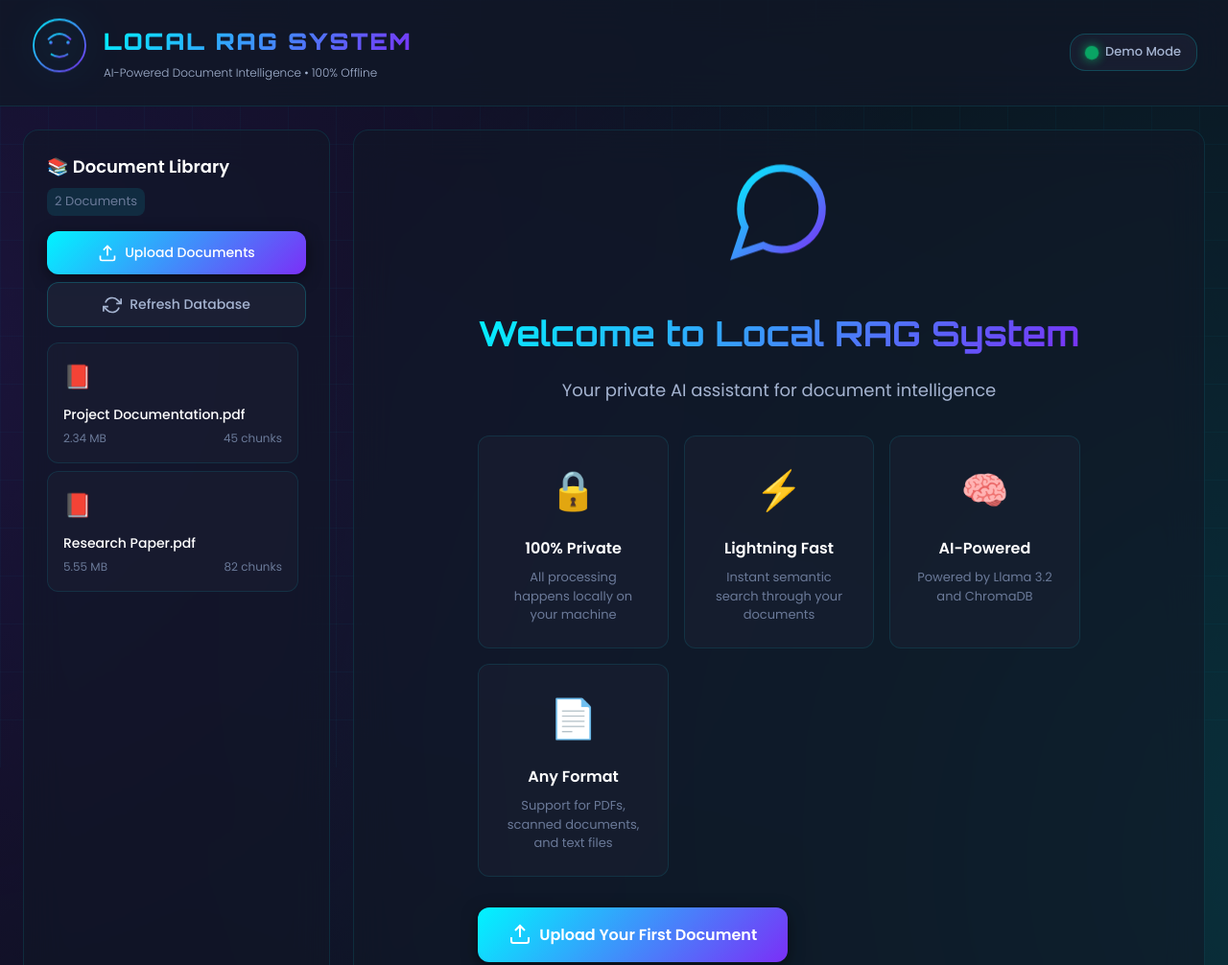
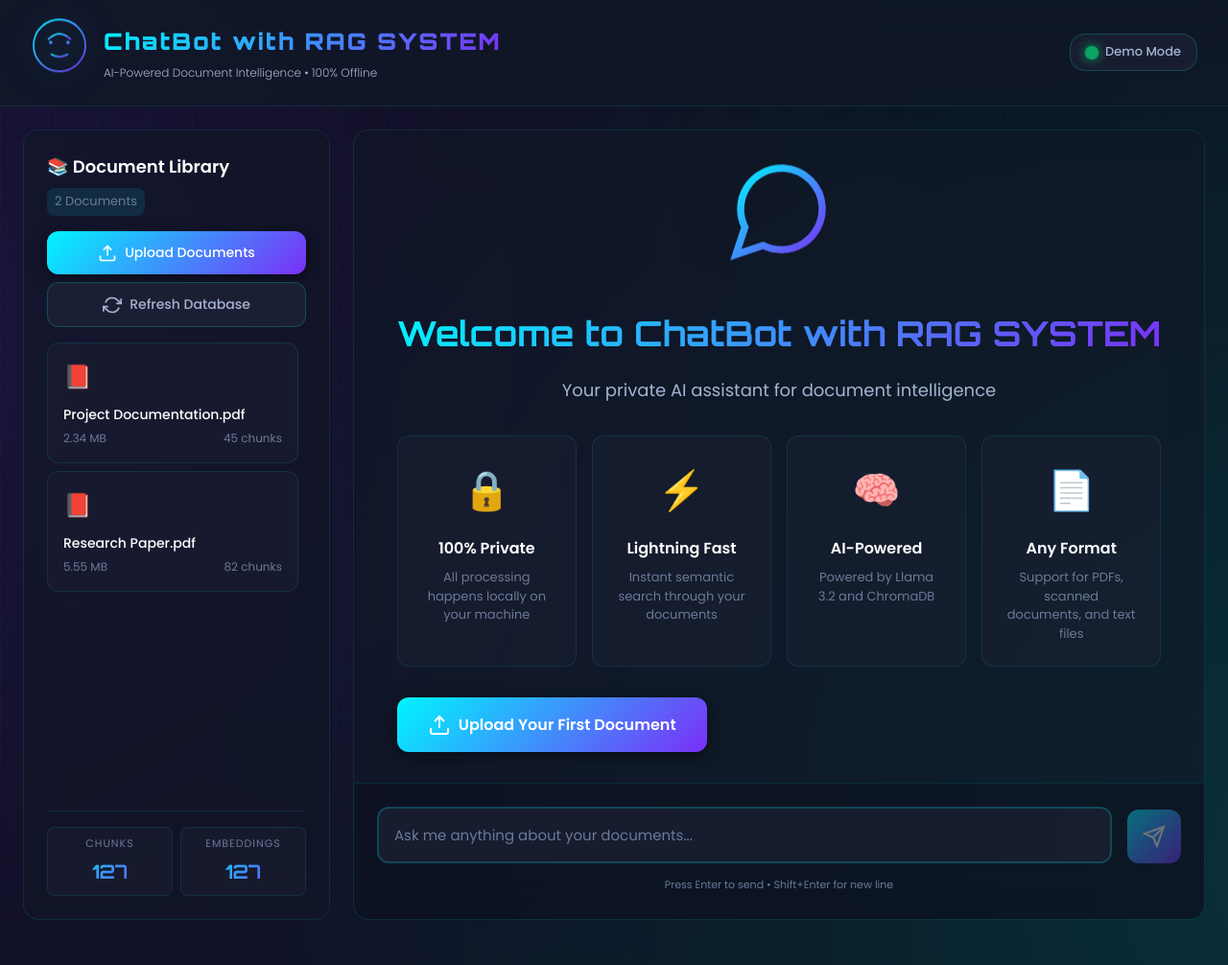
Before and after one commit to Enmo7/ChatBot_with_Rag_System, a plain HTML site: page web/index.html in a window 1280 px wide. Shown: the top 1006 px of the page at 96% size. After the commit the page ends 983 px from the top, so only its background shows below. Drawn offline with Linux system fonts and the light colour scheme; no server answers.

Commit message:
Update index.html

```diff
--- a/web/index.html
+++ b/web/index.html
@@ -3,7 +3,7 @@
 <head>
     <meta charset="UTF-8">
     <meta name="viewport" content="width=device-width, initial-scale=1.0">
-    <title>Local RAG System - AI Document Intelligence</title>
+    <title>ChatBot with RAG SYSTEM - AI Document Intelligence</title>
     <link rel="stylesheet" href="styles.css">
     <link rel="preconnect" href="https://fonts.googleapis.com">
     <link rel="preconnect" href="https://fonts.gstatic.com" crossorigin>
@@ -37,7 +37,7 @@
                         </svg>
                     </div>
                     <div class="logo-text">
-                        <h1>LOCAL RAG SYSTEM</h1>
+                        <h1>ChatBot with RAG SYSTEM</h1>
                         <p>AI-Powered Document Intelligence • 100% Offline</p>
                     </div>
                 </div>
@@ -125,7 +125,7 @@
                                 <path d="M21 11.5a8.38 8.38 0 0 1-.9 3.8 8.5 8.5 0 0 1-7.6 4.7 8.38 8.38 0 0 1-3.8-.9L3 21l1.9-5.7a8.38 8.38 0 0 1-.9-3.8 8.5 8.5 0 0 1 4.7-7.6 8.38 8.38 0 0 1 3.8-.9h.5a8.48 8.48 0 0 1 8 8v.5z"></path>
                             </svg>
                         </div>
-                        <h2>Welcome to Local RAG System</h2>
+                        <h2>Welcome to ChatBot with RAG SYSTEM</h2>
                         <p>Your private AI assistant for document intelligence</p>
 
                         <div class="features-grid">
```
